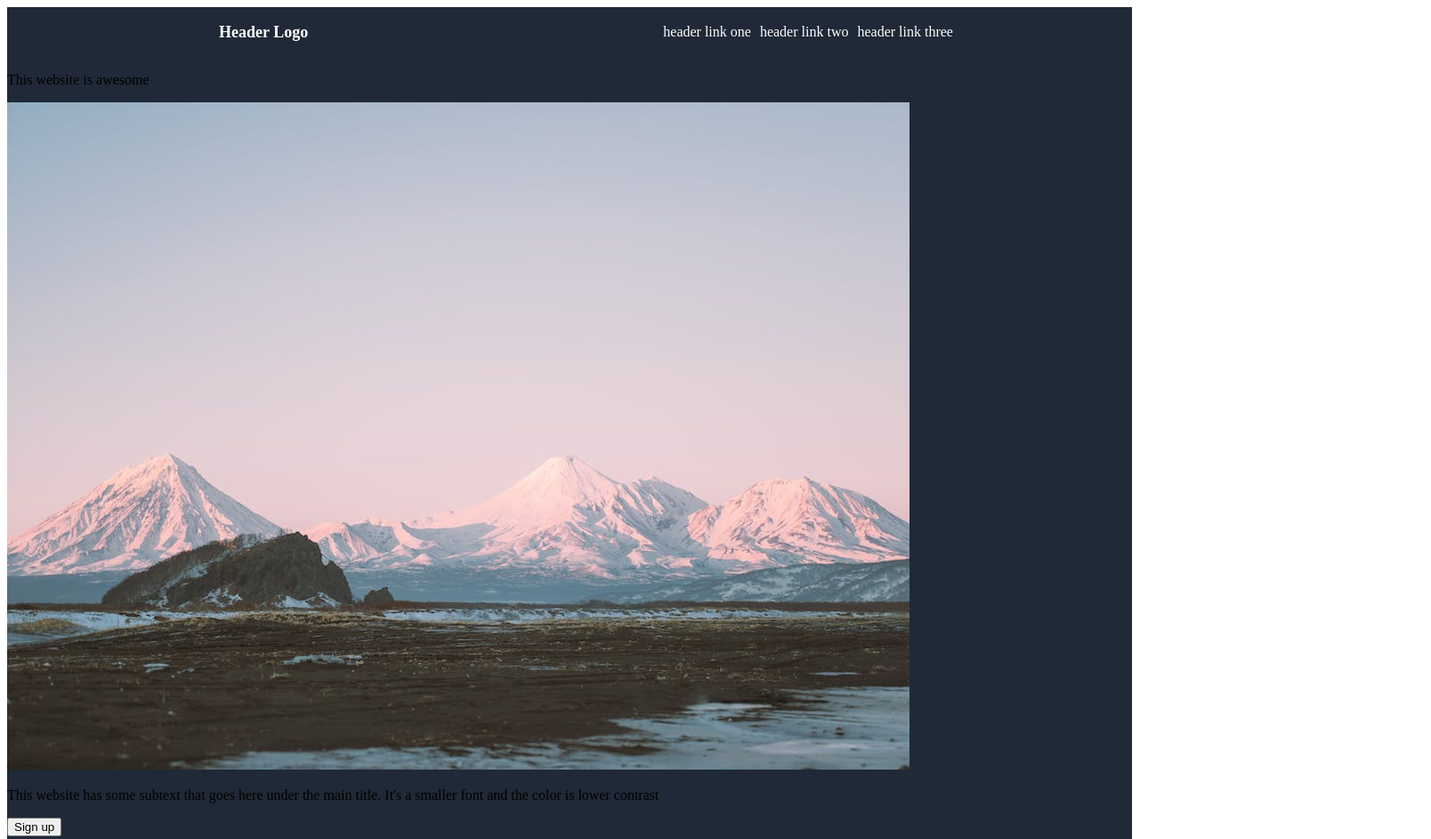
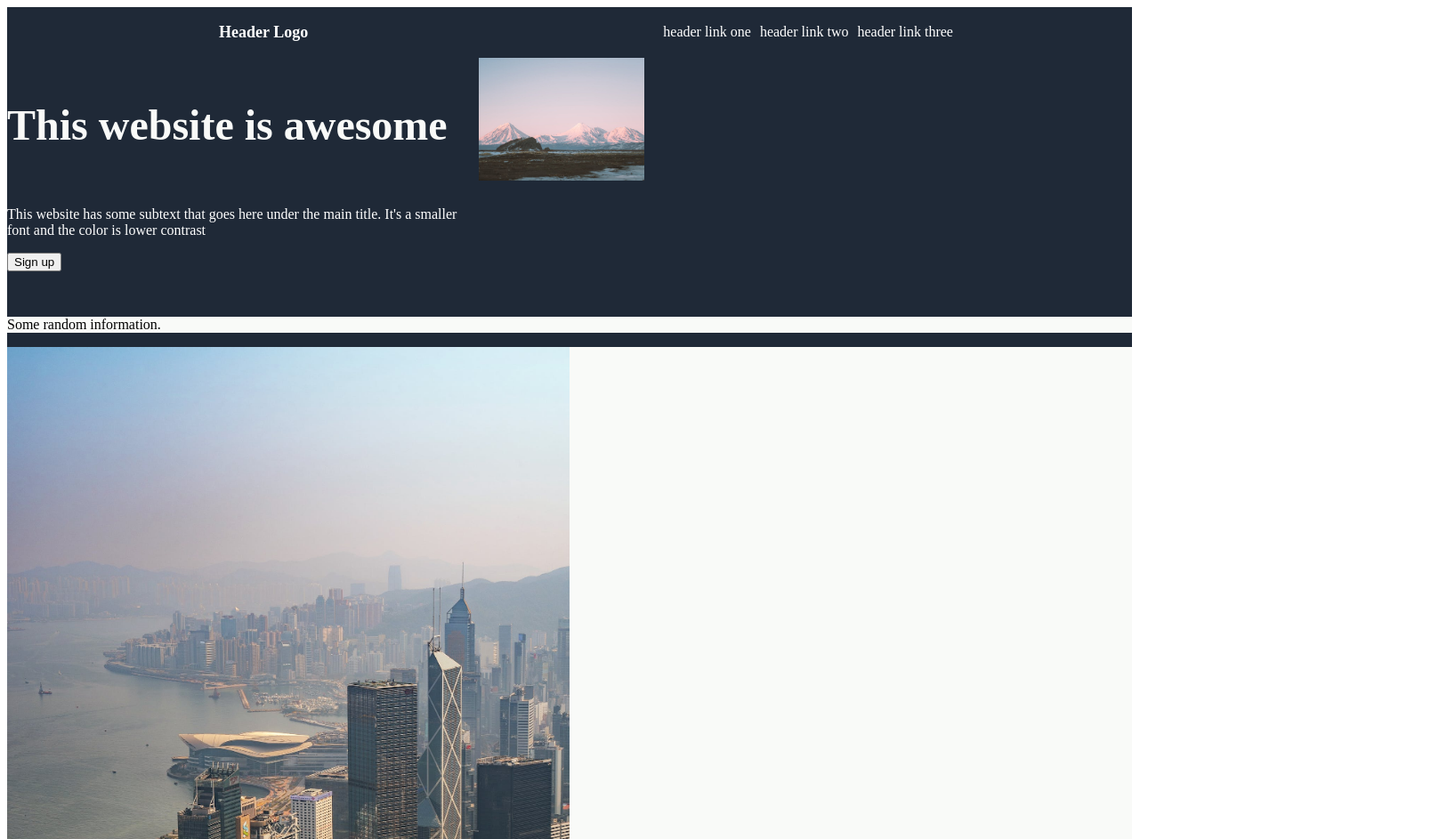
Before and after one commit to RHINO0187/Project-Landing-Page, a plain HTML site: page index.html in a window 1280 px wide. Shown: the top 943 px of the page at 89% size, 1608 px wide, since content can reach past the window. Drawn offline with Linux system fonts and the light colour scheme.

Commit message:
Add formatting to hero section needs work still

```diff
--- a/index.html
+++ b/index.html
@@ -20,22 +20,37 @@
         </ul>
     </div>
     <div class="hero">
+        <div class="top-arrange">
+        <div class="hero-header">
+            <div class="awesome">
         <p>This website is awesome</p>
+    </div>
+    </div>
+        <p>This website has some subtext that goes here under the main title. It's a smaller font and the color is lower contrast</p>
+        <div class="buttons">
+            <button>Sign up</button>
+            </div>
+
+        </div>
         <div class="main-picture">
             <img src="./images/1.jpeg">
         </div>
-        <p>This website has some subtext that goes here under the main title. It's a smaller font and the color is lower contrast</p>
-        <div class="buttons">
-            <button>Sign up</button>
         </div>
         <div class="body">
             <p>Some random information.</p>
         </div>
         <div class="pictures">
             <img src="./images/2.jpeg">
+        </div>
+        <div class="pictures">
             <img src="./images/3.jpeg">
+        </div>
+        <div class="pictures">
             <img src="./images/4.jpeg">
+        </div>
+        <div class="pictures">
             <img src="./images/5.jpeg">
+            </div>
         </div>
     </div>
     </div>
--- a/style.css
+++ b/style.css
@@ -20,6 +20,37 @@
     font-size: 18px;
 }
 
+.hero-header {
+    color: #f9faf8;
+    font-size: 48px;
+    font-weight: bolder;
+}
+
+.hero {
+    display: flex;
+    color: white;
+    flex-direction: row;
+}
+
+.body {
+    background-color: #f9faf8;
+}
+
+
+.pictures {
+    background-color: #f9faf8;
+}
+
+.awesome {
+    display:flex;
+}
+
+img {
+    max-width: 50%;
+    max-height: 50%;
+}
+
+
 ul li {
     list-style: none;
 }
```
